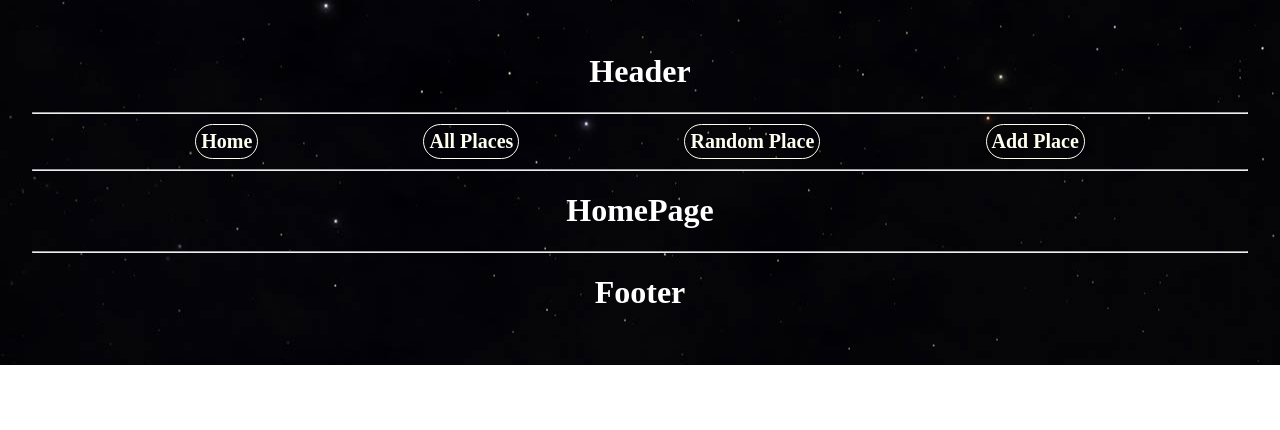
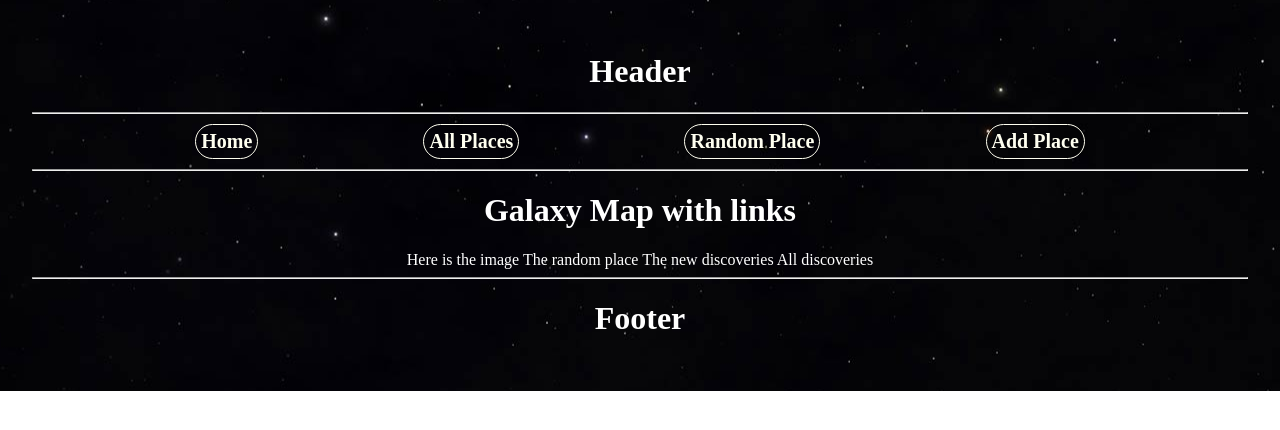
Before and after one commit to m02p02/react-json-project02, a React (Vite) app: page / in a window 1280 px wide. Shown: the top 430 px of the page. Built offline with nearby package versions, Linux system fonts and the light colour scheme.

Commit message:
Home page underconstruction

```diff
--- a/src/pages/HomePage.jsx
+++ b/src/pages/HomePage.jsx
@@ -1,16 +1,23 @@
 import React from "react";
 import { Link } from "react-router-dom";
+
 
 function HomePage() {
 
     return (
-
+        <>
         <div>
 
-            <h1>HomePage</h1>
+            <h1>Galaxy Map with links</h1>
+            <nav>Here is the image
+                <span> The random place</span>
+                <span> The new discoveries</span>
+                <span> All discoveries</span>
+                <span></span>
+            </nav>
 
         </div>
-
+        </>
     )
 }
 
```
